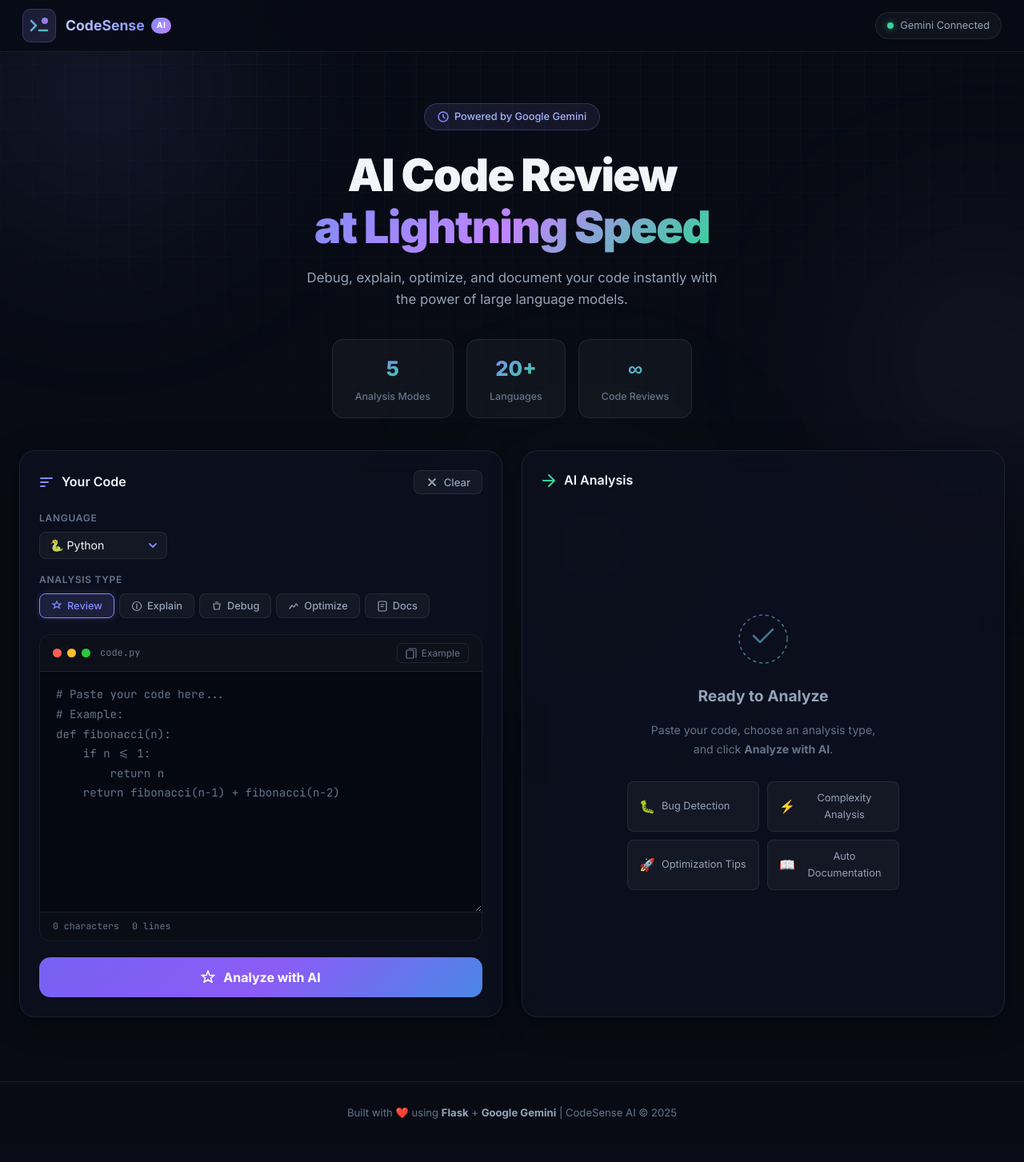
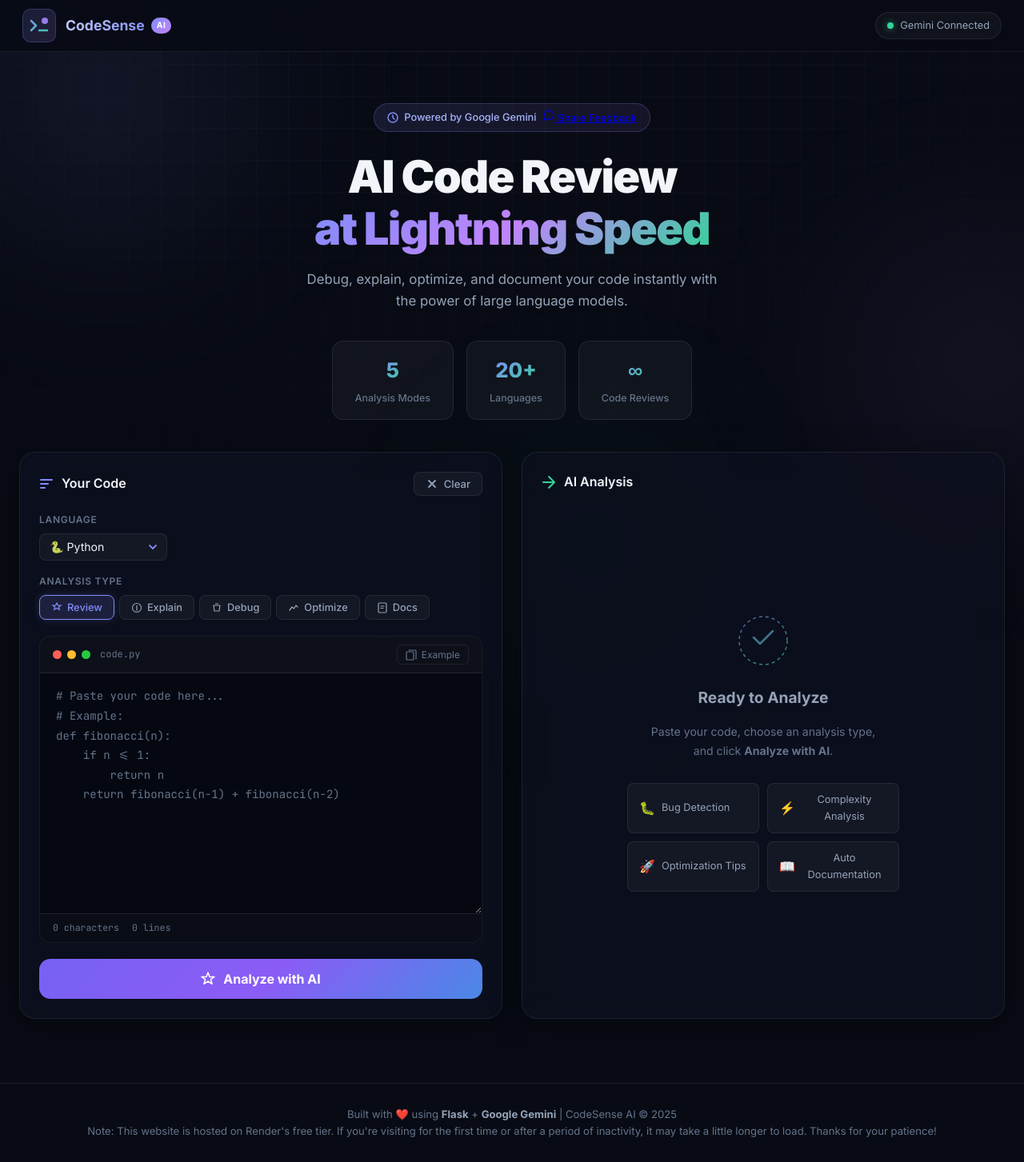
Before and after one commit to nirbhaysinghrajput/CodeSense-AI, a Flask app: page / in a window 1280 px wide. Shown: the whole page at 80% size. Before the commit the page ends 1399 px from the top, so only its background shows below. Run offline with Flask 3, Linux system fonts and the light colour scheme.

Commit message:
Enhanced with feedback link and hosting notice
Added a feedback button and hosting notice to the footer.

```diff
--- a/templates/index.html
+++ b/templates/index.html
@@ -58,6 +58,20 @@
       <div class="hero-badge">
         <svg width="14" height="14" viewBox="0 0 14 14" fill="none"><circle cx="7" cy="7" r="6" stroke="#818cf8" stroke-width="1.5"/><path d="M7 4v3l2 2" stroke="#818cf8" stroke-width="1.5" stroke-linecap="round"/></svg>
         Powered by Google Gemini
+
+        <a
+          href="https://forms.gle/gLA4Z9cbMb7uv76n6"
+          target="_blank"
+          rel="noopener noreferrer"
+          class="feedback-btn"
+        >
+          <svg width="16" height="16" viewBox="0 0 24 24" fill="none">
+            <path d="M21 11.5a8.4 8.4 0 0 1-.9 3.8 8.5 8.5 0 0 1-7.6 4.7 8.4 8.4 0 0 1-3.8-.9L3 21l1.9-5.7a8.4 8.4 0 0 1-.9-3.8 8.5 8.5 0 0 1 4.7-7.6 8.4 8.4 0 0 1 3.8-.9h.5a8.5 8.5 0 0 1 8 8v.5Z"
+              stroke="currentColor" stroke-width="1.7"
+              stroke-linecap="round" stroke-linejoin="round"/>
+          </svg>
+          Share Feedback
+        </a>
       </div>
       <h1 class="hero-title">
         AI Code Review<br />
@@ -257,6 +271,10 @@ def fibonacci(n):
   <!-- Footer -->
   <footer class="footer">
     <p>Built with ❤️ using <strong>Flask</strong> + <strong>Google Gemini</strong> | CodeSense AI © 2025</p>
+    <p class="hosting-notice">
+      Note: This website is hosted on Render's free tier. If you're visiting for the first time
+      or after a period of inactivity, it may take a little longer to load. Thanks for your patience!
+    </p>
   </footer>
 
   <!-- Toast -->
```
